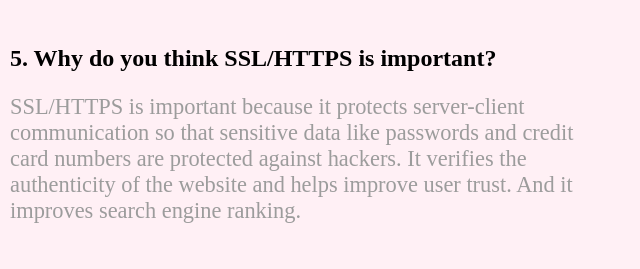
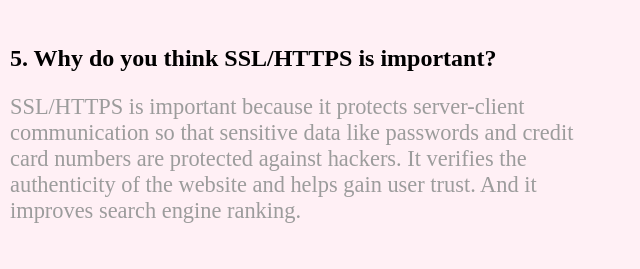
Before and after one commit to audreyshub/gatsby-netlify, a Gatsby site: page / in a window 1280 px wide. Shown: the part 2059-2328 px from the top of the page, 330-970 px from the left. Built offline with nearby package versions, Linux system fonts and the light colour scheme; Gatsby itself is replaced by a stand-in of ours.

Commit message:
edit html

```diff
--- a/src/pages/index.js
+++ b/src/pages/index.js
@@ -35,7 +35,7 @@
         <h2>4. Provide a link to documentation for a technical/developer-focused product, which you think are well done, and briefly explain why you think they are well done.</h2>
         <p class="answer">I really like Jekyll’s <a href="https://jekyllrb.com/docs/" target="_blank">docs</a>. The layout is clean and simple. The dark mode is easy on the eyes. I like that the first page you see is the Quickstart and they have a great Step by Step Tutorial. Everything appears to be broken down into small manageable chunks so it’s not overwhelming.</p>
         <h2>5. Why do you think SSL/HTTPS is important?</h2>
-        <p class="answer">SSL/HTTPS is important because it protects server-client communication so that sensitive data like passwords and credit card numbers are protected against hackers. It verifies the authenticity of the website and helps improve user trust. And it improves search engine ranking.</p>
+        <p class="answer">SSL/HTTPS is important because it protects server-client communication so that sensitive data like passwords and credit card numbers are protected against hackers. It verifies the authenticity of the website and helps gain user trust. And it improves search engine ranking.</p>
         <h2>6. Explain, in a couple of paragraphs, what you think 2 major challenges around DNS configuration are for less-technical internet end-users.</h2>
         <p class="answer">I think one major challenge less-technical internet end-users face around DNS configuration is not knowing what it is or where to go to configure it 🤷‍♀️. They may not know who their DNS provider is or have forgotten their login credentials.</p>
         <p class="answer">I also think the task itself can be daunting for less-technical end-users. In these cases, a video showing how to configure DNS settings may help or talking them through the process by phone or chat.</p>
```
